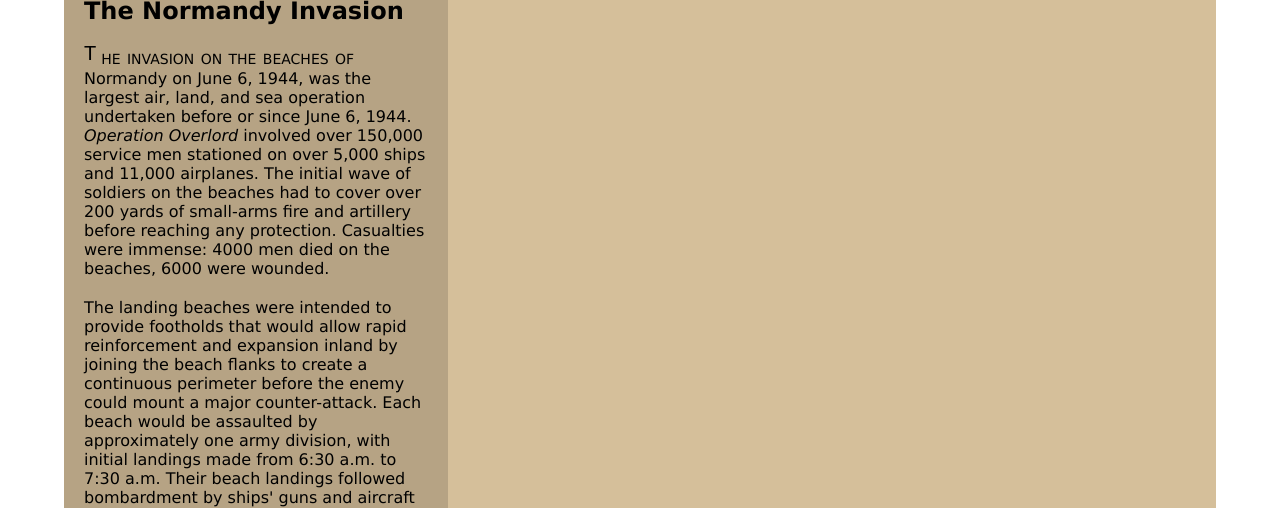
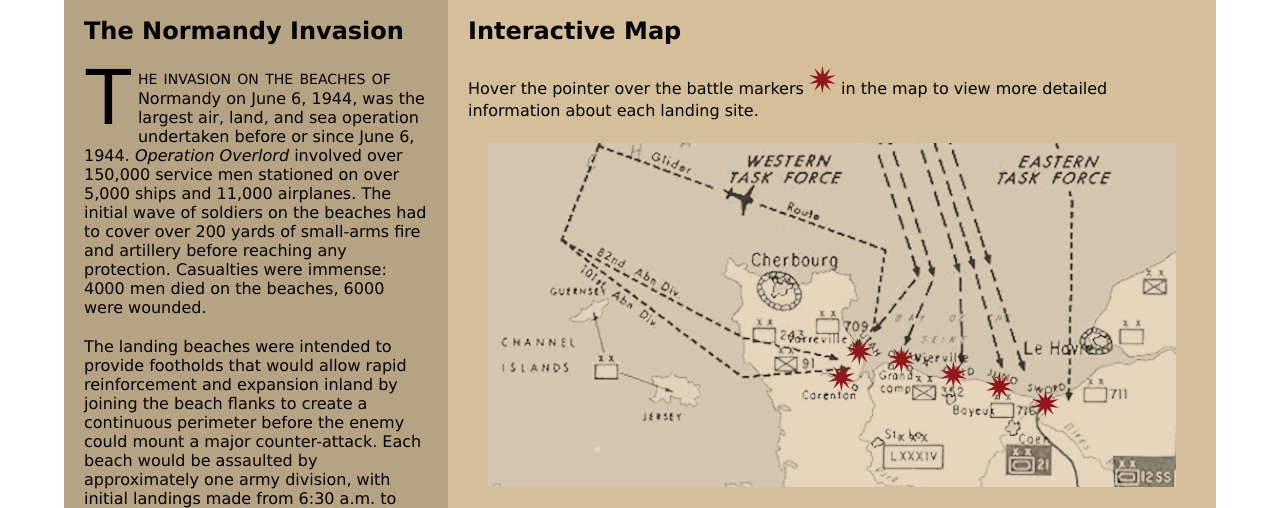
Before and after one commit to anguyen996/S1_Project_05_03, a plain HTML site: page index.html in a window 1280 px wide. Shown: the part 285-793 px from the top of the page. Drawn offline with Linux system fonts and the light colour scheme.

Commit message:
final commit for 5_03
finished the project and added comments.

```diff
--- a/main.css
+++ b/main.css
@@ -16,7 +16,7 @@
 
 /* Article Styles */
   article {
-      margin: left;
+      float: left;
       width: 384px;
   }
 
@@ -29,6 +29,7 @@ font-variant: small-caps;
 }
 
 article p:first-of-type::first-letter{
+    font-size: 4em;
     font-family: sans-serif;
     float: left;
     line-height: 0.8em;
@@ -36,30 +37,83 @@ article p:first-of-type::first-letter{
     margin-bottom: 5px;
     }
 
-
+ /* these do the first letter of the first sentence and would cap all of them */
 
 /* Aside Styles */
 aside {
-    width: 786px;
-    margin-left: left;
+    width: 768px;
+    float: left;
 }
 
 
 
 /* Map Styles */
 
-div {
-    width: 688px;
-    margin-top: 20px;
-    margin-bottom: 20px;
-    margin-left: auto;
-    margin-right: auto;
+div#battleMap {
+position: relative;
+width: 688px;
+margin: 20px auto 20px auto;
 }
 
 
-/* Interactive Map Styles */
+img#mapImage {
+    display: block;
+    width: 100%;
+}
 
 
+/* added the img and the map to the page. */
 
+/* Interactive Map Styles */
+/* a.battleMarkers {
+    position: absolute;
+} */
 
+#marker1 {
+    position: absolute;
+top: 220px;
+left: 340px;
+}
+
+#marker2 {
+   position: absolute;
+   top: 194px;
+   left: 358px;
+}
+
+#marker3 {
+    position: absolute;
+    top: 202px;
+    left: 400px;
+}
+
+#marker4 {
+   position: absolute;
+   top: 217px;
+   left: 452px;
+
+}
+
+#marker5 {
+  position: absolute;
+  top: 229px;
+  left: 498px;
+}
+
+#marker6 {
+ position: absolute;
+ top: 246px;
+ left: 544px;
+}
+
+/* these placed the markers in the map */
 /* Map Information Styles */
+div.mapInfo {
+    display: none;
+}
+
+.battleMarkers:hover+div.mapInfo {
+    display: block;
+}
+
+/* these do the pop ups with the battles of dday. */
--- a/ss_styles.css
+++ b/ss_styles.css
@@ -68,11 +68,13 @@ nav.horizontal a {
    text-decoration: none;
 }
 
-nav.horizontal a:link, nav.horizontal:visited {
+nav.horizontal a:link,
+nav.horizontal a:visited {
    color: rgb(216, 194, 157);
 }
 
-nav.horizontal a:hover, nav.horizontal:active {
+nav.horizontal a:hover,
+nav.horizontal a:active {
    background-color: rgb(62, 56, 45);
 }
 
```
